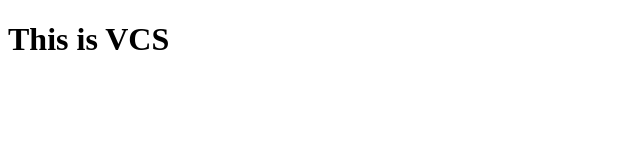
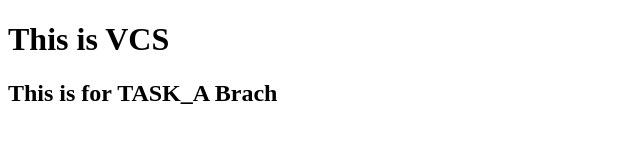
Before and after one commit to alvxyz/SmartGitDemo, a plain HTML site: page index.html in a window 1280 px wide. Shown: the whole page, without its empty margins (0-640 px from the left). Drawn offline with Linux system fonts and the light colour scheme.

Commit message:
Upadate Index in Branch Task_A

```diff
--- a/index.html
+++ b/index.html
@@ -7,5 +7,6 @@
 </head>
 <body>
     <h1>This is VCS</h1>
+    <h2>This is for TASK_A Brach</h2>
 </body>
 </html>
```
